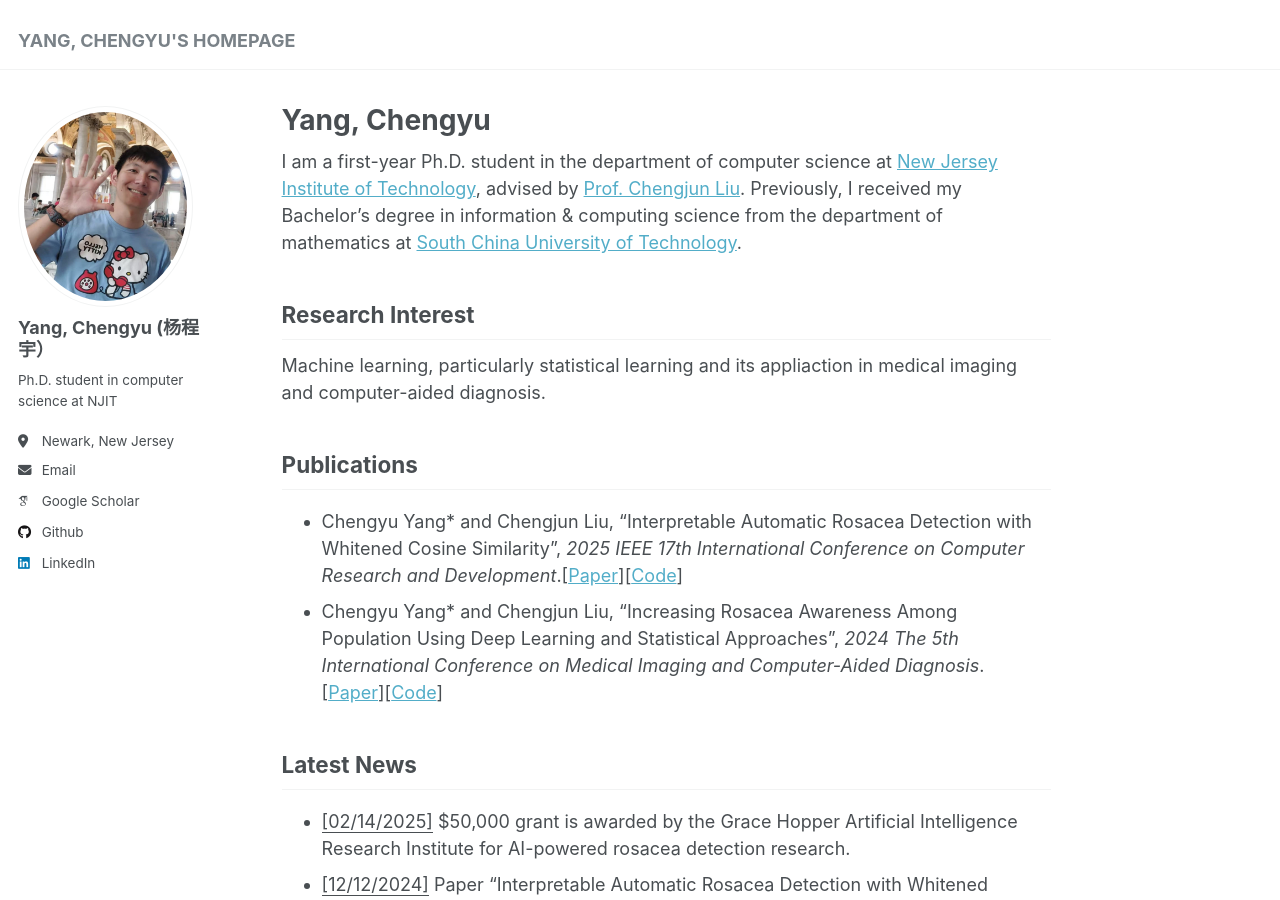
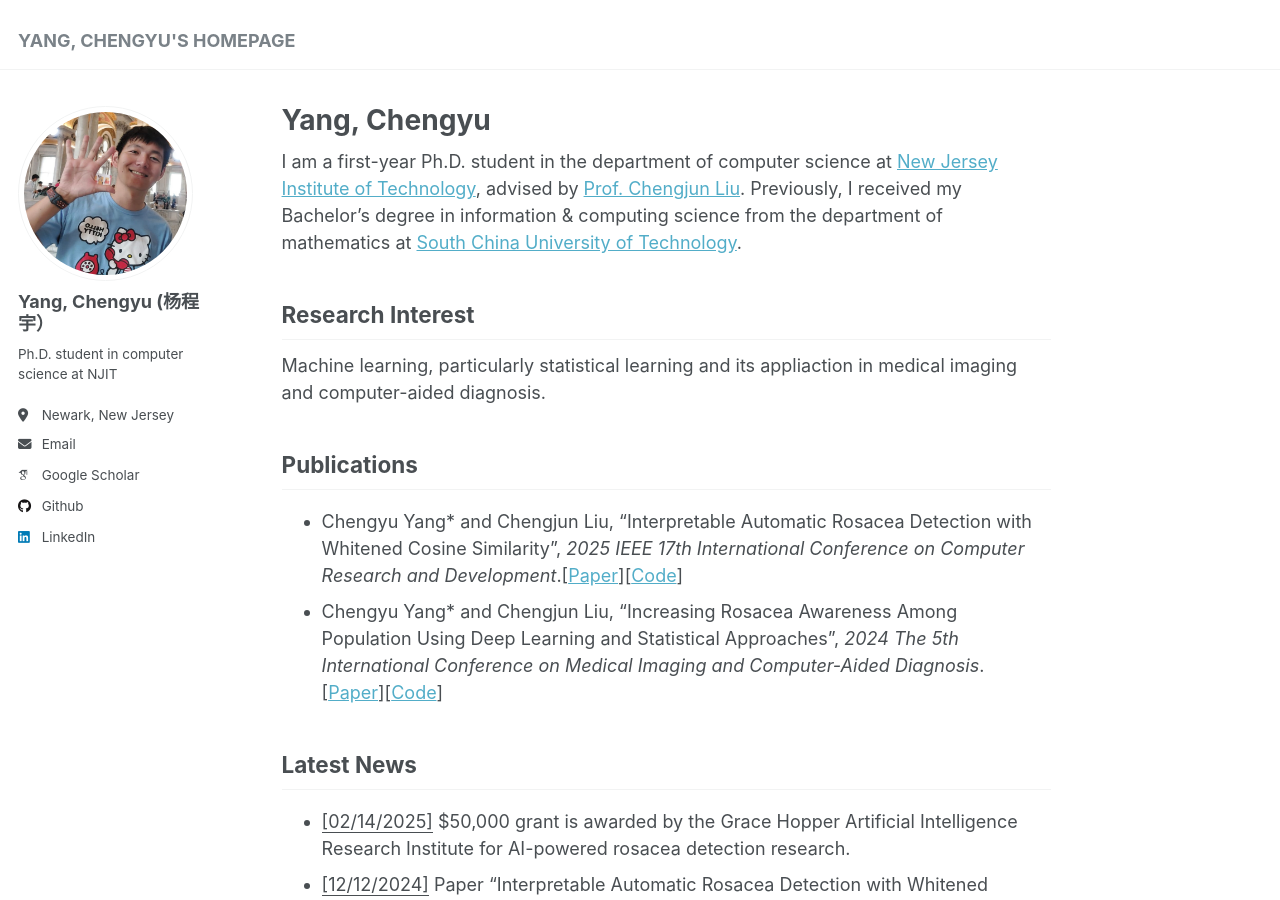
Before and after one commit to chengyuyang-njit/chengyuyang-njit.github.io, a Jekyll site: the page built from _pages/about.md, in a window 1280 px wide and 900 px high. Built offline with Jekyll 4.4.1, drawn with Linux system fonts in a browser that asks for light colours; some web fonts are replaced.

Commit message:
Update _config.yml

```diff
--- a/_config.yml
+++ b/_config.yml
@@ -21,7 +21,7 @@ repository               : "chengyuyang-njit/chengyuyang-njit.github.io"
 #               Additional customization can be done by editing /_includes/author-profile.html
 author:
   # Biographic information
-  avatar           : "10591741972510_.pic.jpg"
+  avatar           : "10601741973987_.pic_hd.jpg"
   name             : "Yang, Chengyu  (杨程宇）"
   pronouns         : # example: "she/her"
   bio              : "Ph.D. student in computer science at NJIT"
```
